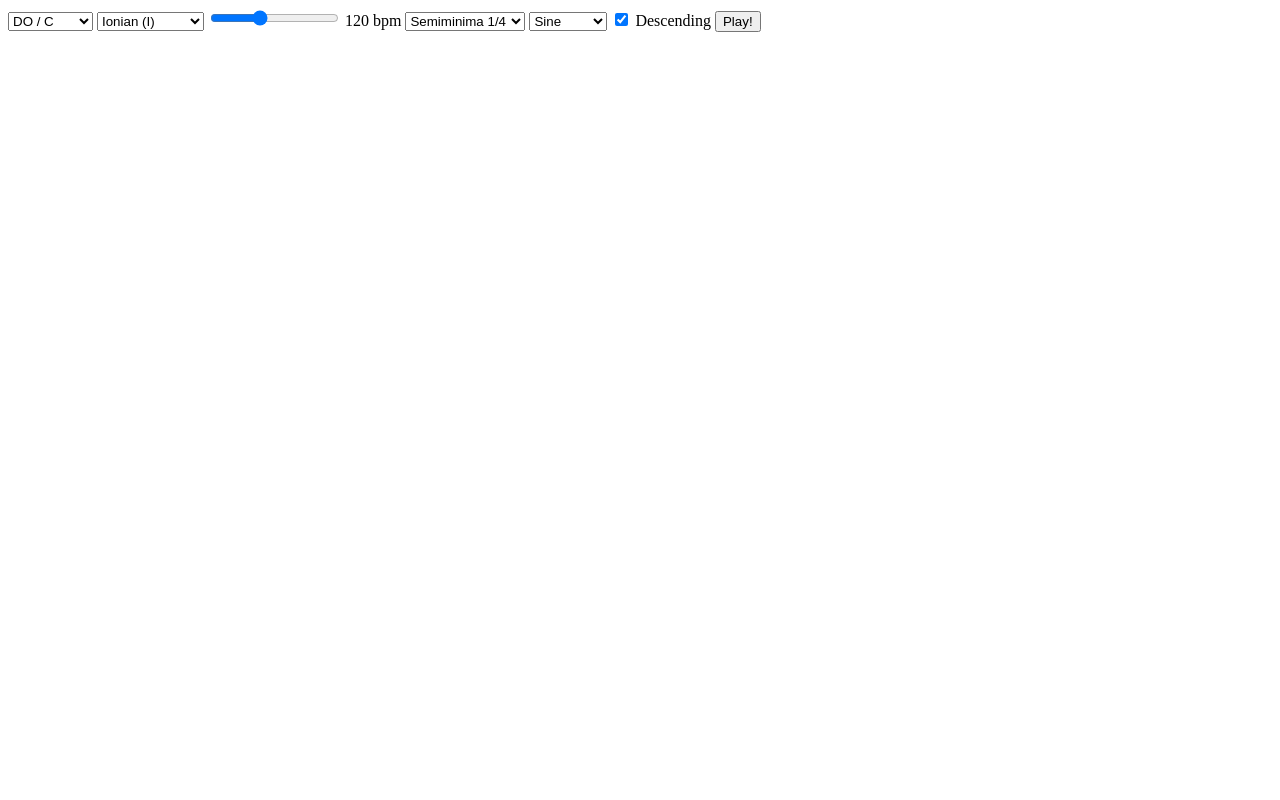
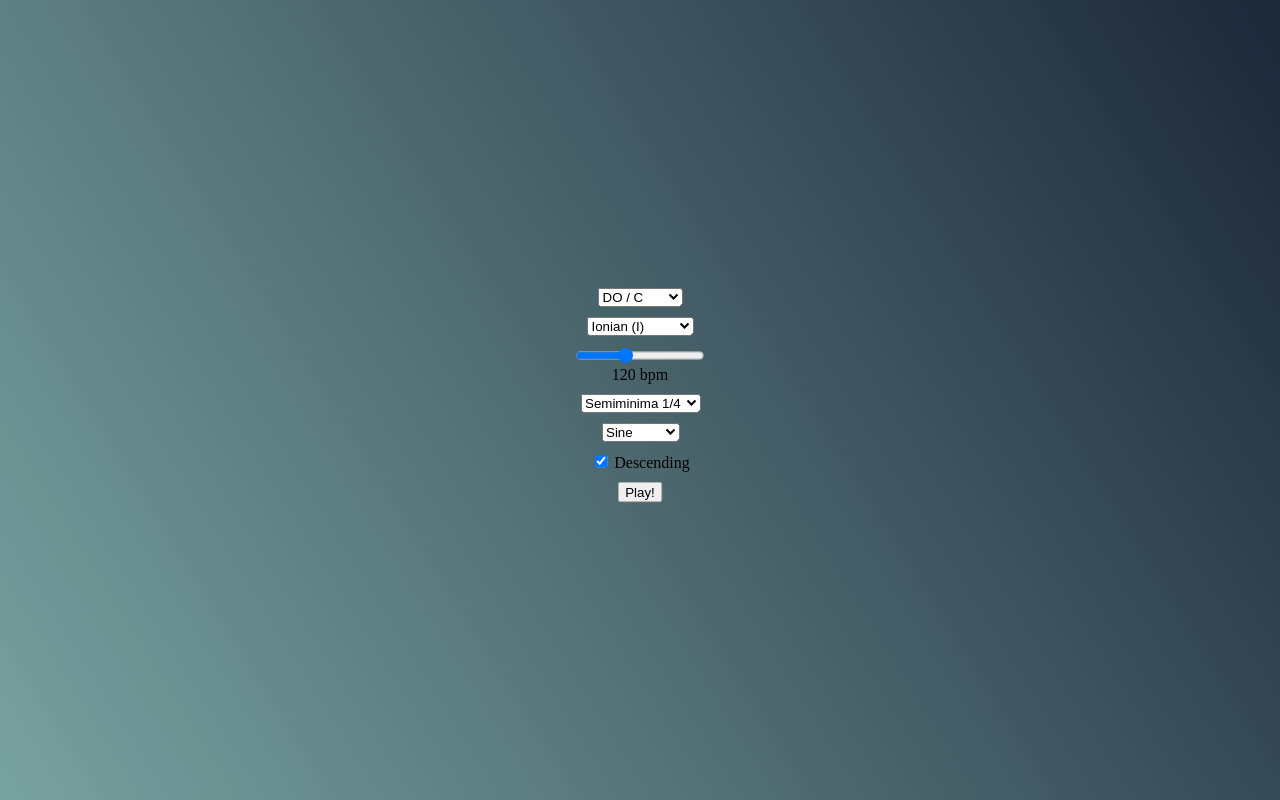
Before and after one commit to marcogualtieri/js_scales_player, a plain HTML site: page scales_player.html in a window 1280 px wide. Drawn offline with Linux system fonts and the light colour scheme.

Commit message:
preliminary styling

```diff
--- a/scales_player.html
+++ b/scales_player.html
@@ -6,13 +6,17 @@
         <title>JS Scales Player</title>
         <meta name="description" content="">
         <meta name="viewport" content="width=device-width, initial-scale=1">
-        <style type="text/css">
-
-        </style>
+        <link rel="stylesheet" type="text/css" href="style.css">
     </head>
 
     <body>
 
+        <div id="background">
+
+            <canvas id="gradient"></canvas>
+
+            <div id="panel">
+                <div class="control">
                     <select id="tonality">
                         <option value="0">DO / C</option>
                         <option value="1">DO# / C#</option>
@@ -27,7 +31,8 @@
                         <option value="10">LA# / A</option>
                         <option value="11">SI / B</option>
                     </select>
-
+                </div>
+                <div class="control">
                     <select id="scale">
                         <option value="ionian">Ionian (I)</option>
                         <option value="dorian">Dorian (II)</option>
@@ -37,11 +42,12 @@
                         <option value="aeolian">Aeolian (VI)</option>
                         <option value="locrian">Locrian (VII)</option>
                     </select>
-
+                </div>
+                <div class="control">
                     <input id="bpmSlider" type="range" value="120" min="60" max="220" step="10" onchange="updateBpm();"/>
-
-        <span id="bpmLabel">120 bpm</span>
-
+                    <br/><span id="bpmLabel">120 bpm</span>
+                </div>
+                <div class="control">
                     <select id="noteValues">
                         <option value="0.25">Semicroma 1/16</option>
                         <option value="0.5">Croma 1/8</option>
@@ -49,20 +55,27 @@
                         <option value="2">Minima 2/4</option>
                         <option value="4">Semibreve 4/4</option>
                     </select>
-
+                </div>
+                <div class="control">
                     <select id="oscillatorType">
                         <option value="sine">Sine</option>
                         <option value="triangle">Triangle</option>
                         <option value="square">Square</option>
                         <option value="sawtooth">Sawtooth</option>
                     </select>
-
+                </div>
+                <div class="control">
                     <label>
                         <input id="repeatDescending" type="checkbox" checked />
                         Descending
                     </label>
+                </div>
+                <div class="control">
+                    <button type="button" onclick="playScale();return false;">Play!</button>
+                </div>
+            </div>
 
-        <button type="button" onclick="playScale();return false;">Play!</button>
+        </div>
 
         <script type="text/javascript">
 
--- /dev/null
+++ b/style.css
@@ -0,0 +1,34 @@
+div#background {
+    position: fixed;
+    top: 0;
+    right: 0;
+    bottom: 0;
+    left: 0;
+    background-color: #eee;
+}
+
+canvas#gradient {
+    position: absolute;
+    width: 100%;
+    height: 100%;
+    top: 0;
+    bottom: 0;
+    z-index: 1;
+    background-color: rgb(120, 162, 160);
+    background-image: -webkit-gradient(linear, 0% 100%, 100% 0%, from(rgb(120, 162, 160)), to(rgb(28, 39, 56)));
+}
+
+div#panel {
+    position: absolute;
+    top: 50%;
+    left: 50%;
+    padding: 20px 0;
+    z-index: 2;
+    transform: translate(-50%, -50%);
+    -webkit-transform: translate(-50%, -50%);
+    text-align: center;
+}
+
+div.control {
+    margin-bottom: 10px;
+}
```
Lines whose indentation alone changed are shown as unchanged.
